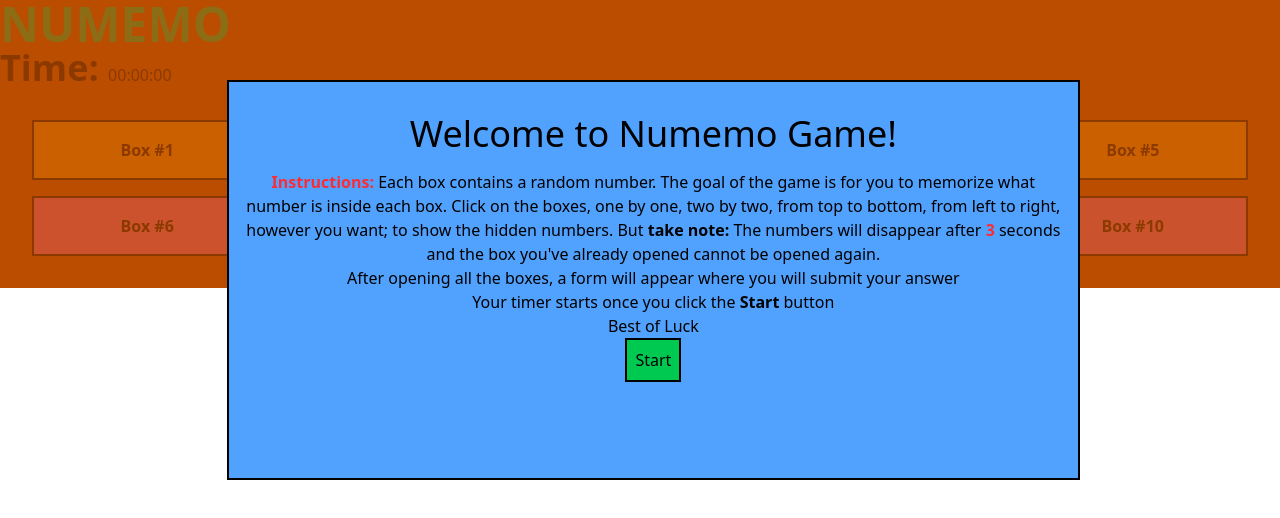
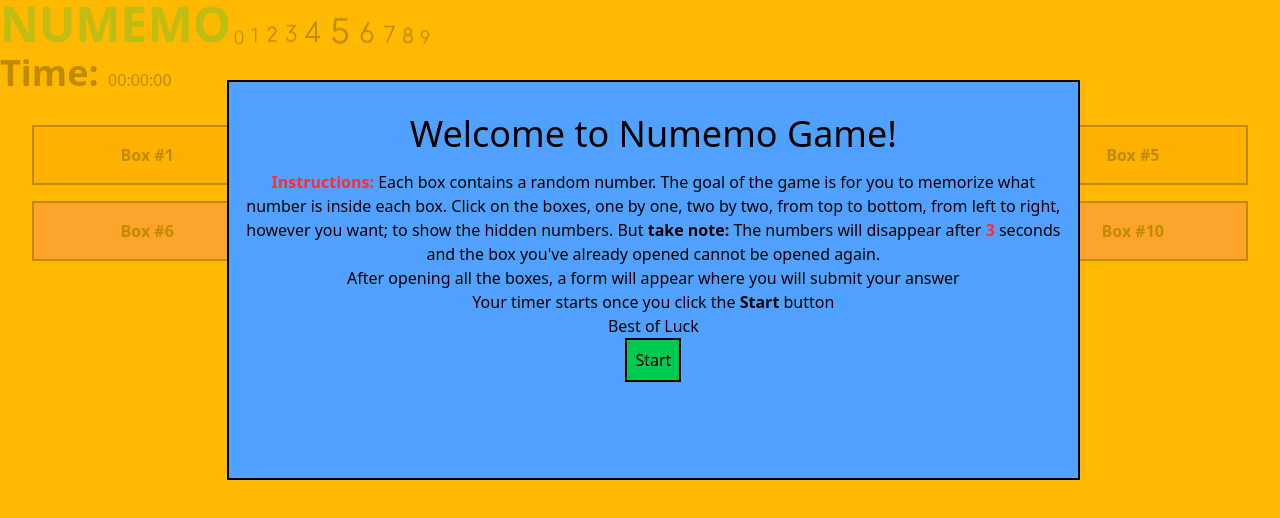
Before and after one commit to Jasmine-Abucejo/memorization-game, a React (Vite) app: page / in a window 1280 px wide. Shown: the top 518 px of the page. Built offline with nearby package versions, Linux system fonts and the light colour scheme.

Commit message:
add animation

```diff
--- a/package.json
+++ b/package.json
@@ -14,6 +14,7 @@
     "react": "^19.1.0",
     "react-dom": "^19.1.0",
     "react-hot-toast": "^2.5.2",
+    "react-icons": "^5.5.0",
     "tailwindcss": "^4.1.8"
   },
   "devDependencies": {
--- a/src/App.jsx
+++ b/src/App.jsx
@@ -1,6 +1,19 @@
 import { useRef, useState } from "react";
 import Card from "./components/Card";
 import toast, { Toaster } from "react-hot-toast";
+// import * as Ri from "react-icons/ri";
+import {
+  RiNumber0,
+  RiNumber1,
+  RiNumber2,
+  RiNumber3,
+  RiNumber4,
+  RiNumber5,
+  RiNumber6,
+  RiNumber7,
+  RiNumber8,
+  RiNumber9,
+} from "react-icons/ri";
 function App() {
   const [numberClicked, setNumberClicked] = useState({
     1: false,
@@ -92,10 +105,10 @@ function App() {
   };
 
   const submitAnswer = () => {
-    pauseTimer();
-    setIsSubmitted(true);
-    setStart(false);
     if (allInput) {
+      pauseTimer();
+      setIsSubmitted(true);
+      setStart(false);
       // console.log(allInput);
       // console.log(inputNumber, randomNumber);
       const isSame = isEqual(inputNumber, randomNumber);
@@ -169,7 +182,7 @@ function App() {
   };
   const colors = ["bg-amber-500", "bg-pink-400", "bg-blue-500", "bg-green-200"];
   return (
-    <div className="justify-center items-center bg-amber-700">
+    <div className="justify-center items-center bg-amber-400 h-dvh">
       <div
         className={`${
           isSubmitted
@@ -286,6 +299,55 @@ function App() {
       >
         <div>
           <span className="text-5xl font-extrabold text-green-500">NUMEMO</span>
+          <RiNumber0 className="animate-bounce inline" />
+
+          <RiNumber1
+            className="animate-bounce inline delay-150 text-base"
+            style={{ animationDelay: "150ms" }}
+          />
+          <RiNumber2
+            className="animate-bounce inline delay-150 text-lg"
+            style={{ animationDelay: "250ms" }}
+          />
+          <RiNumber3
+            className="animate-bounce inline delay-150 text-xl"
+            style={{ animationDelay: "350ms" }}
+          />
+          <RiNumber4
+            className="animate-bounce inline delay-150 text-2xl"
+            style={{ animationDelay: "450ms" }}
+          />
+          <RiNumber5
+            className="animate-bounce inline delay-150 text-3xl"
+            style={{ animationDelay: "550ms" }}
+          />
+          <RiNumber6
+            className="animate-bounce inline delay-150 text-2xl"
+            style={{ animationDelay: "650ms" }}
+          />
+          <RiNumber7
+            className="animate-bounce inline delay-150 text-xl"
+            style={{ animationDelay: "750ms" }}
+          />
+          <RiNumber8
+            className="animate-bounce inline delay-150 text-lg"
+            style={{ animationDelay: "850ms" }}
+          />
+          <RiNumber9
+            className="animate-bounce inline delay-150 text-base"
+            style={{ animationDelay: "950ms" }}
+          />
+          {/* <span className="text-xs animate-bounce">0</span>
+          <span className="text-sm">1</span>
+          <span className="text-base">2</span>
+          <span className="text-lg">3</span>
+          <span className="text-xl">4</span>
+          <span className="text-2xl">5</span>
+          <span className="text-xl">6</span>
+          <span className="text-lg">7</span>
+          <span className="text-base">8</span>
+          <span className="text-sm">9</span>
+          <span className="text-xs">10</span> */}
         </div>
         <div>
           <span className="font-extrabold text-4xl">Time: </span>
```
Also changed, not shown: 1 other file (tests, documents, lock files or other folders).
